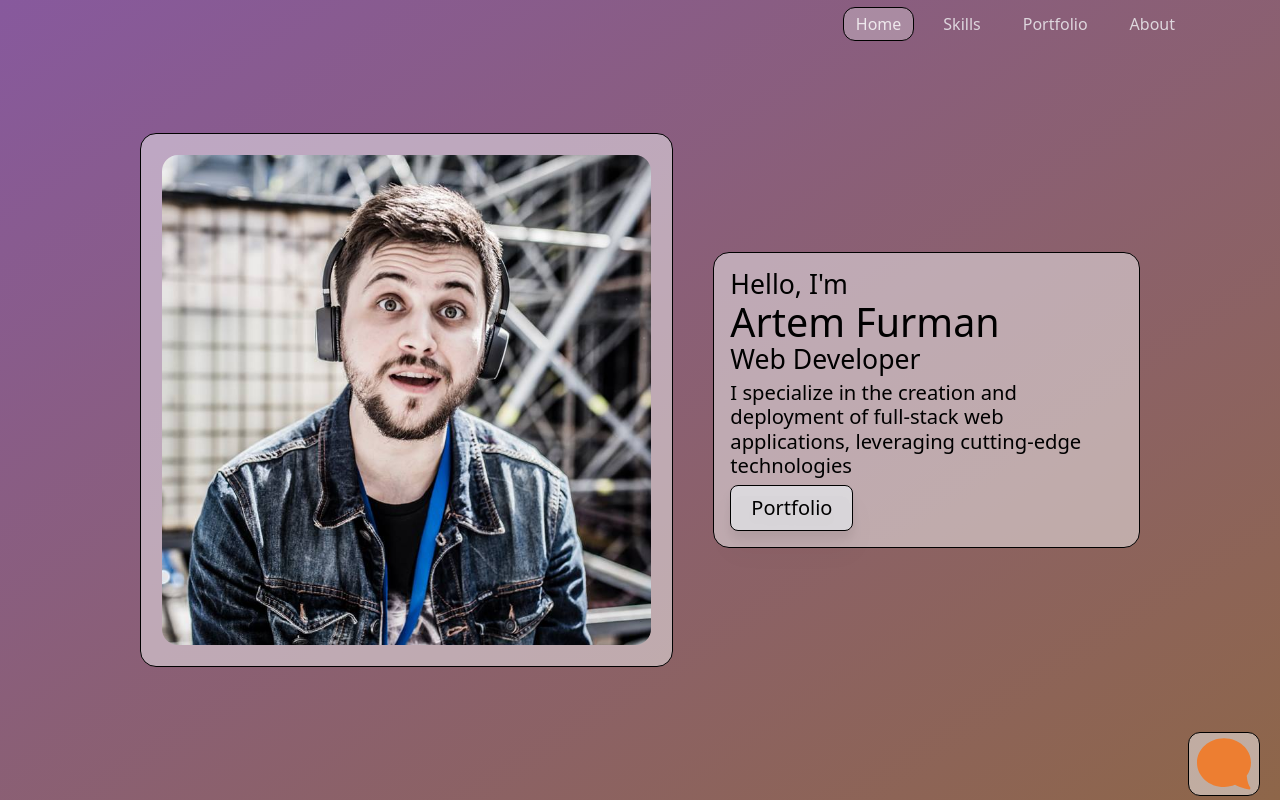
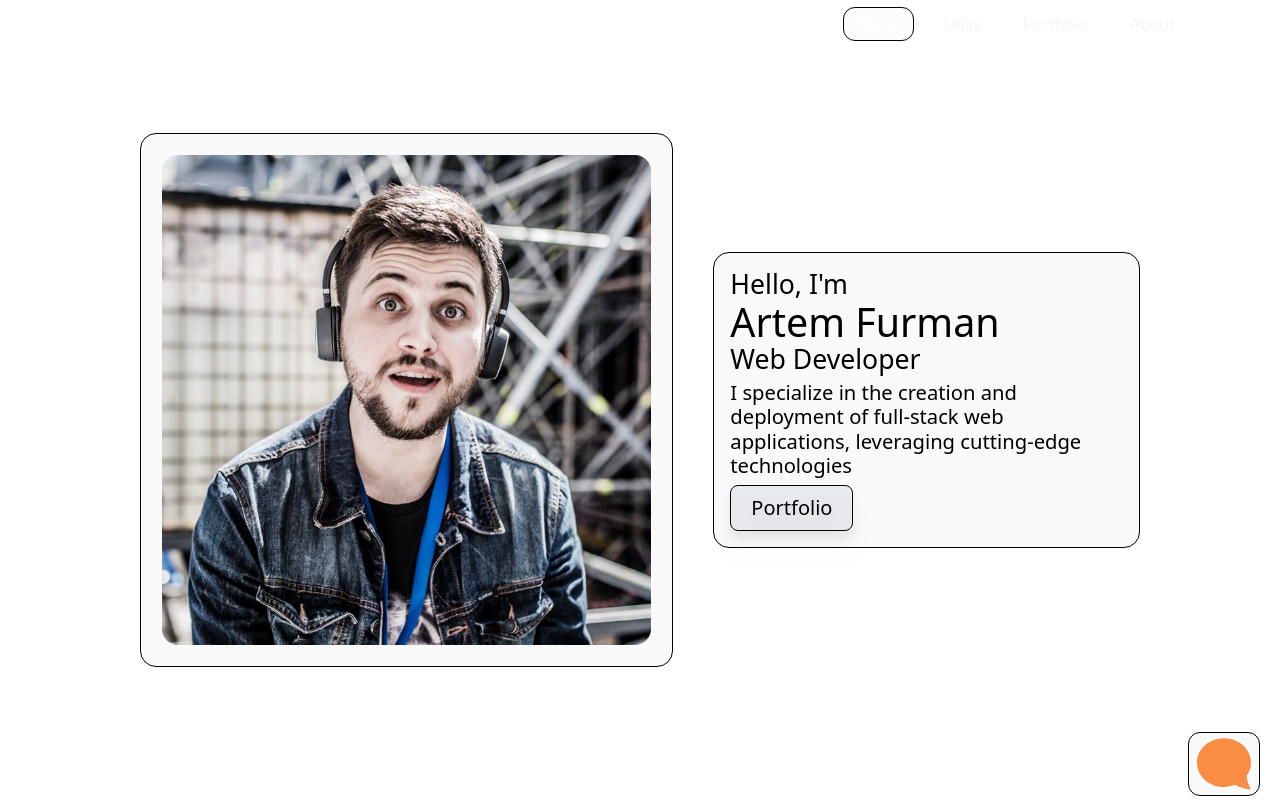
Before and after one commit to Arden27/portfolio, a Next.js app: page / in a window 1280 px wide. Built offline with nearby package versions, Linux system fonts and the light colour scheme.

Commit message:
body fixed

```diff
--- a/src/app/layout.js
+++ b/src/app/layout.js
@@ -13,12 +13,12 @@ export const metadata = {
 export default function RootLayout({ children }) {
   return (
     <html className="overflow-hidden h-[100svh]" lang="en">
-      <body className={` h-[100svh]`}>
+      <body className={`fixed h-[100svh]`}>
         <div className="relative h-[100svh]">
           <div className="absolute inset-0 z-0">
             <DynamicBackground />
           </div>
-          <div className="relative z-10 h-[100svh]">
+          <div className="fixed z-10 h-[100svh]">
             {children}
           </div>
           <div className='z-20'>
```
